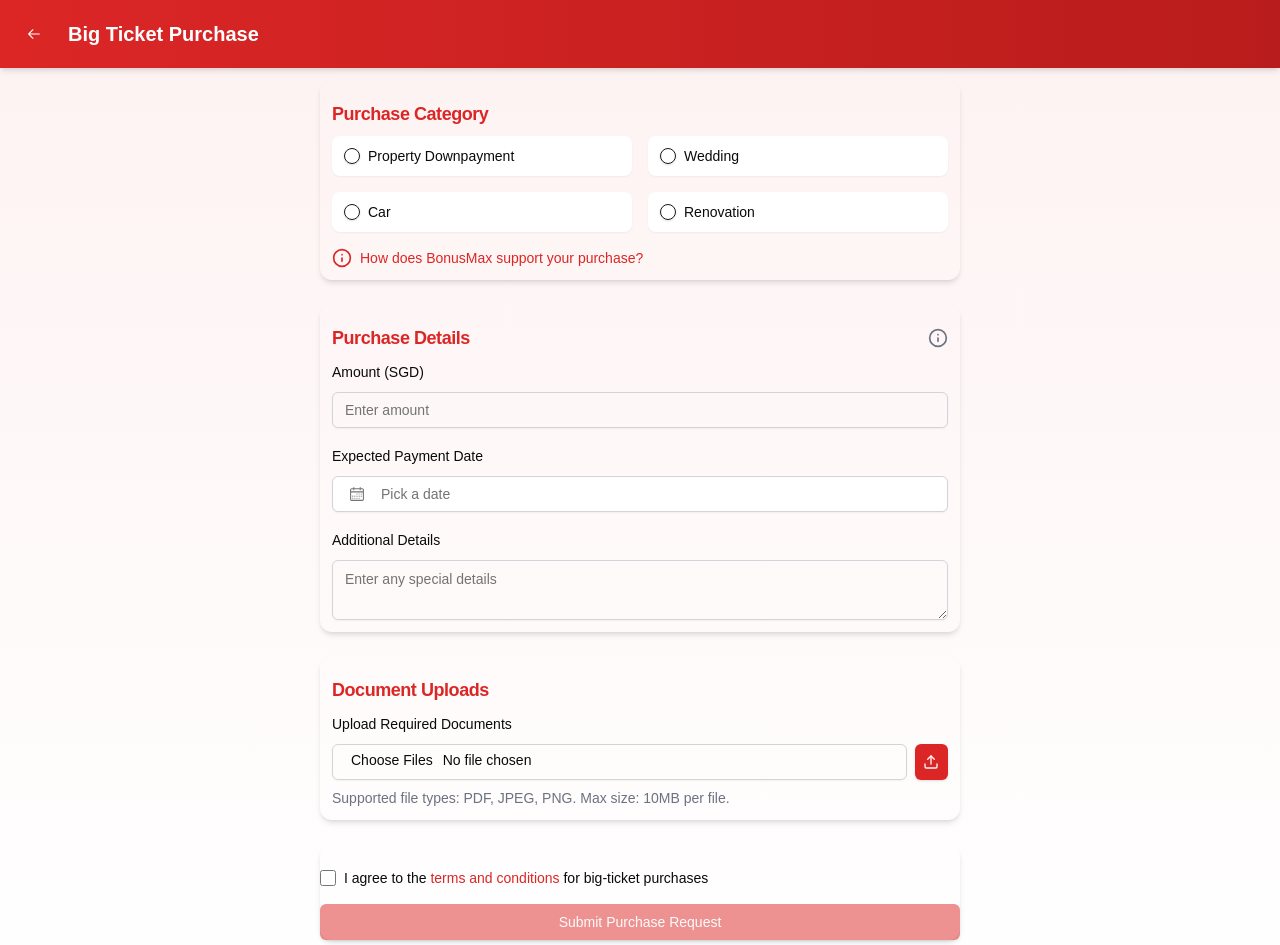
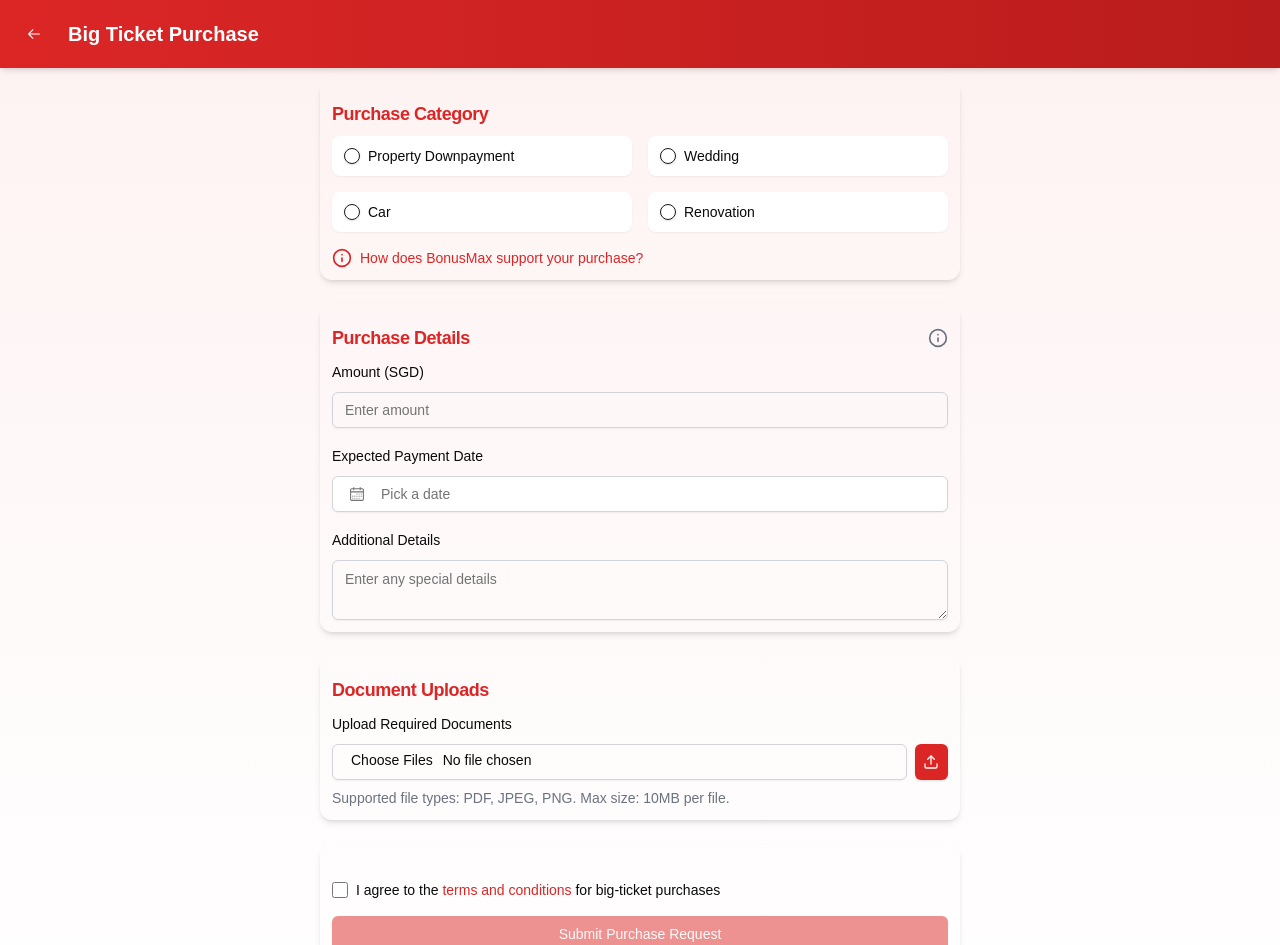
Before and after one commit to JoelSngZhenWei/BonusPlusEnhanced, a Next.js app in the folder bonusplusenhanced/: page /btpurchase in a window 1280 px wide. Shown: the top 945 px of the page. Built offline with nearby package versions, Linux system fonts and the light colour scheme.

Commit message:
please please work

```diff
--- a/bonusplusenhanced/app/btpurchase/page.tsx
+++ b/bonusplusenhanced/app/btpurchase/page.tsx
@@ -300,7 +300,7 @@ export default function BigTicketPurchasePage() {
           </Card>
 
           {/* User Agreement and Confirmation */}
-          <Card className="shadow-md hover:shadow-lg transition-shadow duration-300">
+          <Card className="shadow-md hover:shadow-lg transition-shadow duration-300 p-3">
             <CardContent className="space-y-4 pt-6">
               <div className="flex items-center space-x-2">
                 <input
```
